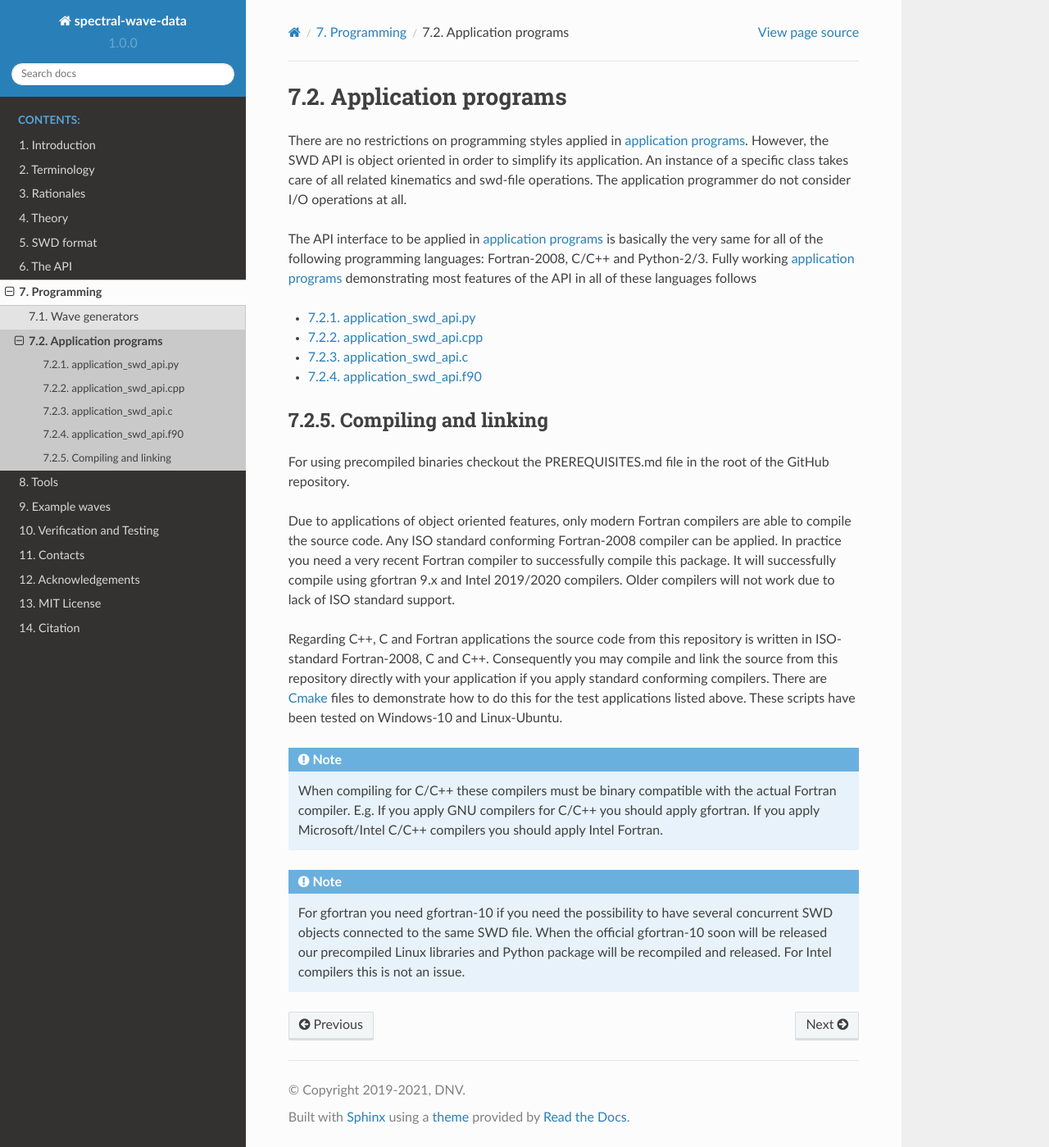
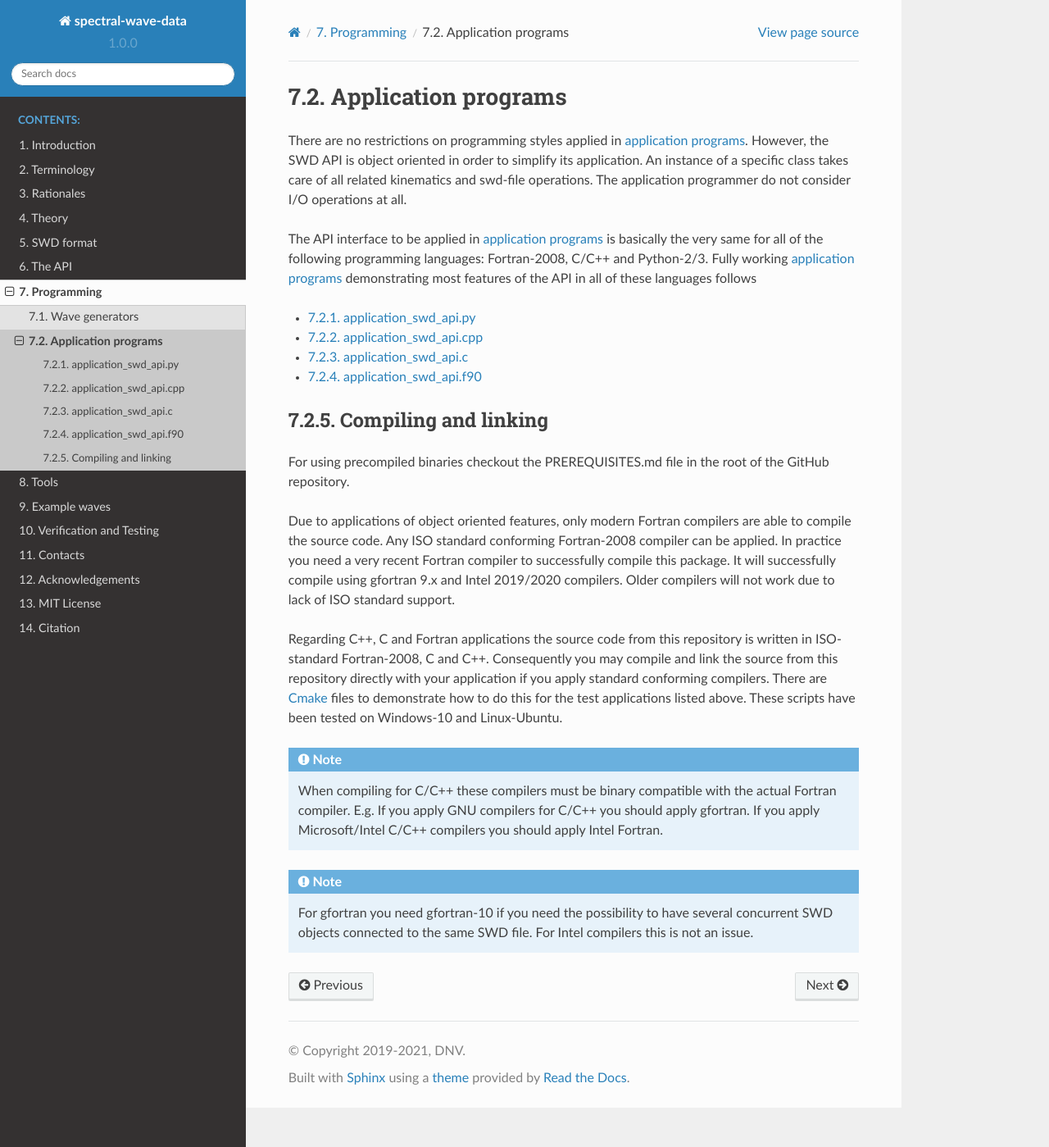
Before and after one commit to SpectralWaveData/spectral_wave_data, a Sphinx documentation site: the page built from docs/source/programming_application_programs.rst, in a window 1280 px wide and 1399 px high. Shown: the whole window at 82% size. Built offline with Sphinx 7.4.7 and the Read the Docs theme 2.0.0, drawn with Linux system fonts in a browser that asks for light colours.

Commit message:
Update linux scripts to apply gcc-10 and gfortran-10. Update Python CmakeLists.txt to apply SpectralWaveData as startup project in case of Visual Studio

```diff
--- a/docs/source/programming_application_programs.rst
+++ b/docs/source/programming_application_programs.rst
@@ -50,5 +50,4 @@
 .. note::
   For gfortran you need gfortran-10
   if you need the possibility to have several concurrent SWD objects connected to the same SWD file.
-  When the official gfortran-10 soon will be released our precompiled Linux libraries and
-  Python package will be recompiled and released. For Intel compilers this is not an issue.
+  For Intel compilers this is not an issue.
```
Also changed, not shown: 12 other files.
